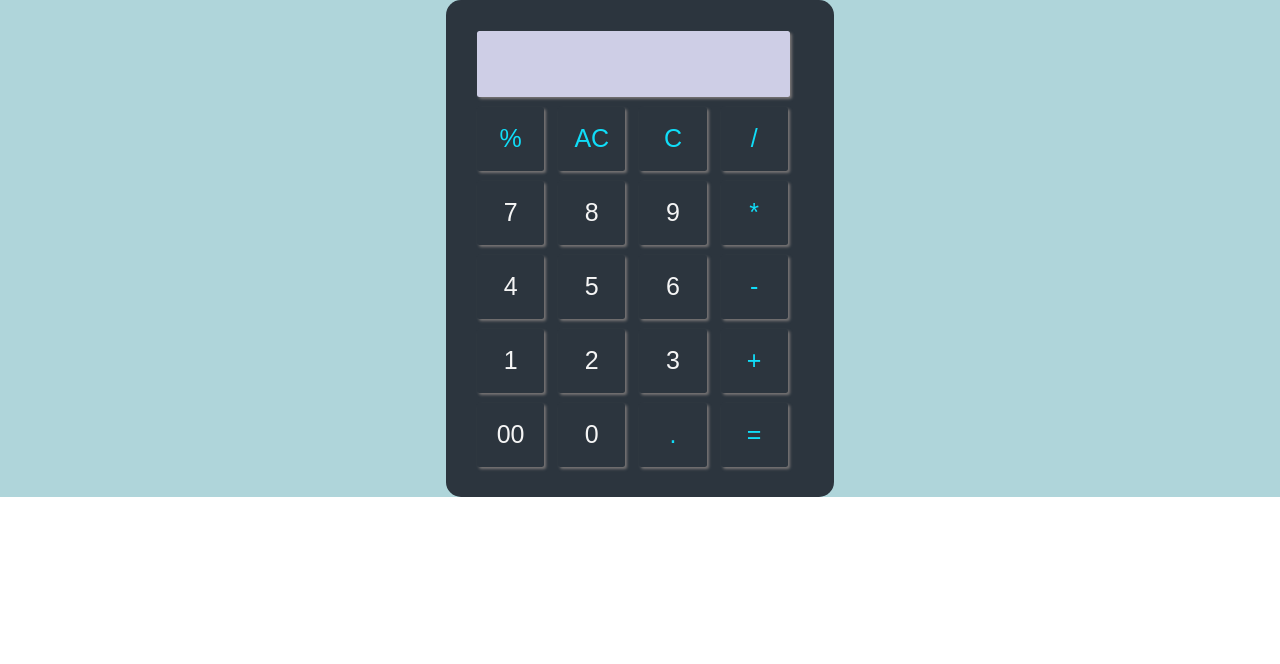
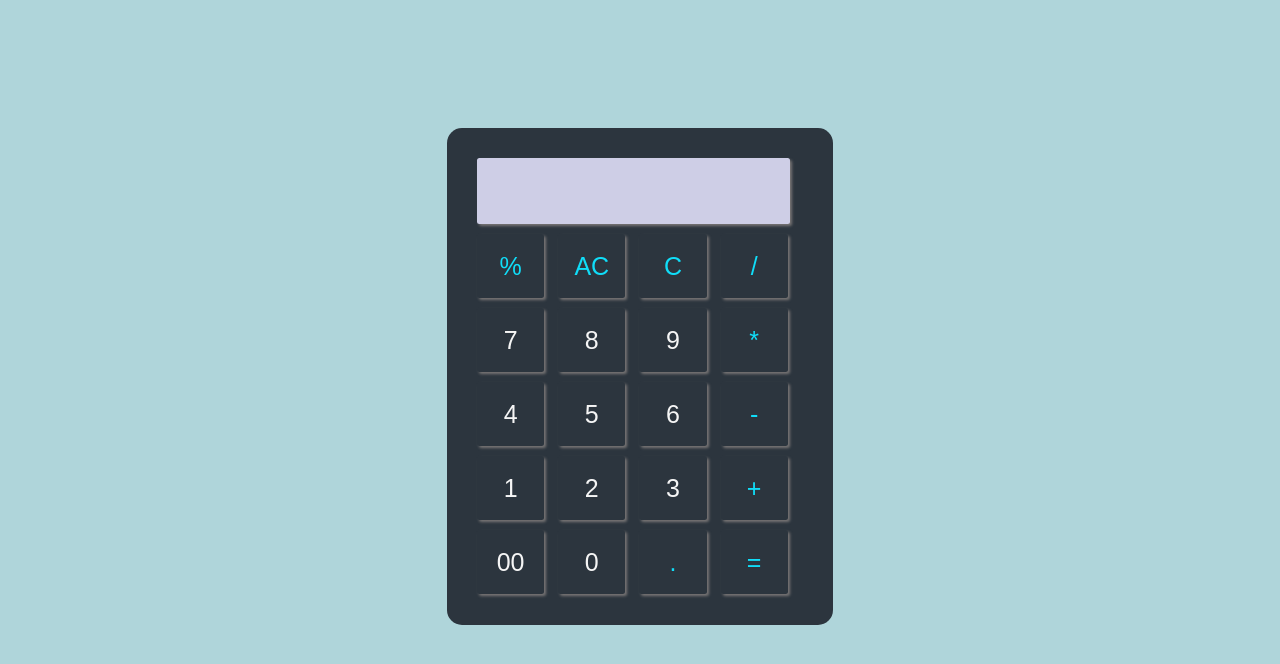
Before and after one commit to VyshnaviSistla/Caluclator, a plain HTML site: page index.html in a window 1280 px wide. Drawn offline with Linux system fonts and the light colour scheme.

Commit message:
first commit

```diff
--- a/style.css
+++ b/style.css
@@ -1,8 +1,8 @@
-* {
-    margin: 0%;
+body{
+    background-color: rgb(175, 213, 218);
+    margin-top: 10%;
 }
 .container {
-    background-color: rgb(175, 213, 218);
     width: 100%;
     height: 100%;
     display: flex;
```
